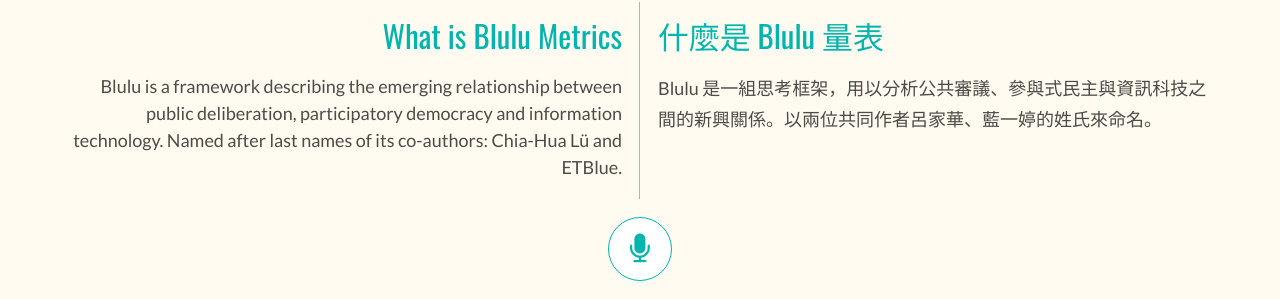
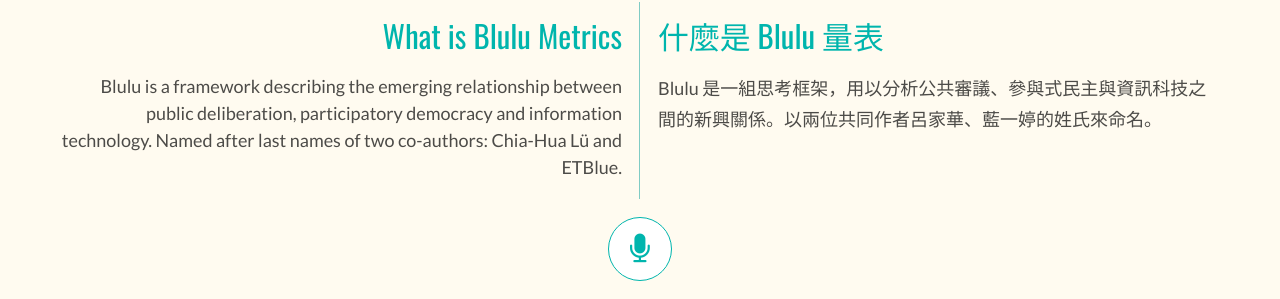
Before and after one commit to ETBlue/blulu, a Jekyll site: the page built from index.html, in a window 1280 px wide and 900 px high, scrolled down 342 px. Shown: the part 185-484 px from the top of the window. Built offline with Jekyll 4.4.1, drawn with Linux system fonts in a browser that asks for light colours.

Commit message:
Update meta.yml

```diff
--- a/_data/meta.yml
+++ b/_data/meta.yml
@@ -9,7 +9,7 @@
   name_tw: "Blulu 量表"
   tagline: A Rethink of the Relationship Between Web Tools and Deliberative Democracy
   tagline_tw: 重新思考網路工具與審議民主的關係
-  description: "Blulu is a framework describing the emerging relationship between public deliberation, participatory democracy and information technology. Named after last names of its co-authors: Chia-Hua Lü and ETBlue."
+  description: "Blulu is a framework describing the emerging relationship between public deliberation, participatory democracy and information technology. Named after last names of two co-authors: Chia-Hua Lü and ETBlue."
   description_tw: "Blulu 是一組思考框架，用以分析公共審議、參與式民主與資訊科技之間的新興關係。以兩位共同作者呂家華、藍一婷的姓氏來命名。"
   why: Since the Sunflower Movement in 2014, digital democracy became a rising star in Taiwan. The Taiwan Authority imported bunch of trendy online and offline participatory tools, as well as a couple of techies from the civil tech community. Yet, in no time, tools-based open washing emerged. To point out the dark side and call for public awareness of open washing, the Blulu Metrics was developed.
   why_tw: 自 2014 佔領立院後，數位民主風潮興起，台灣治理當局引進了許多新潮的線上與線下的參與工具，同時從公民科技社群網羅技術人才。但很快地，基於工具的洗白式開放隨之出現。為了指出暗面、激起大眾對洗白式開放的警覺，Blulu 量表就此誕生。
```
